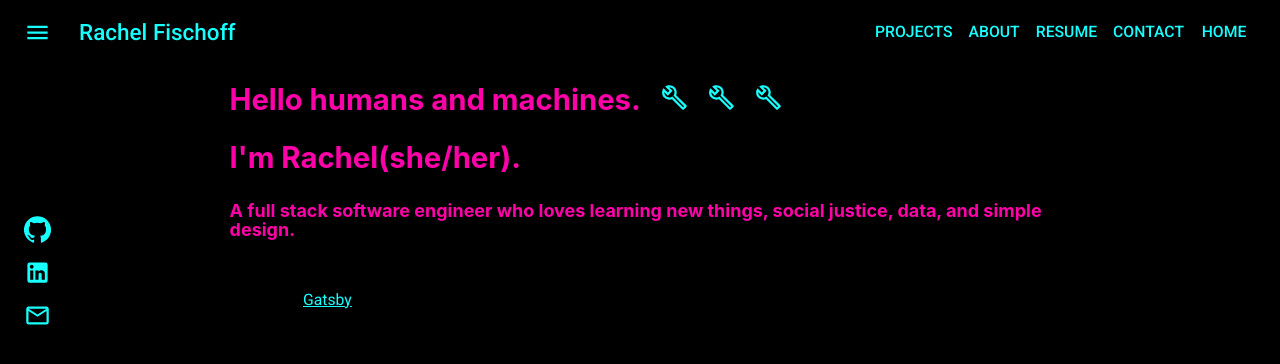
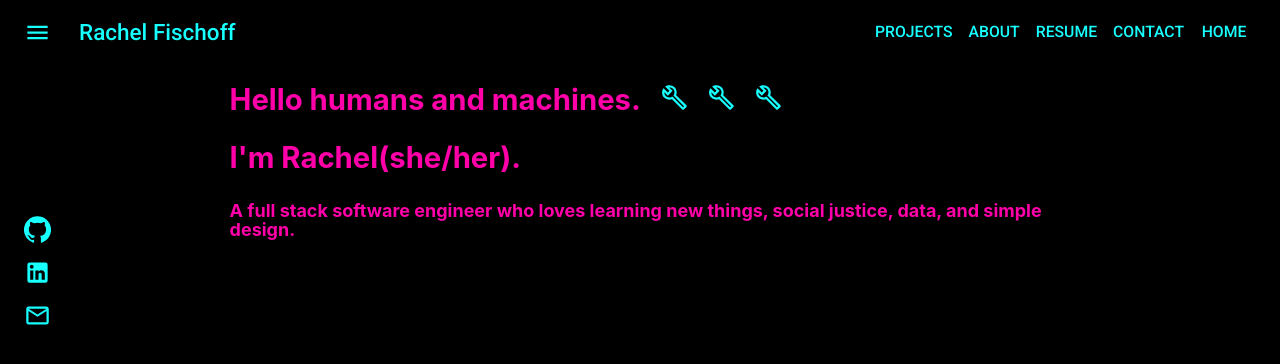
Before and after one commit to rachel-fischoff/gatsby-portfolio, a Gatsby site: page / in a window 1280 px wide. Built offline with nearby package versions, Linux system fonts and the light colour scheme; Gatsby itself is replaced by a stand-in of ours.

Commit message:
without gatsby link

```diff
--- a/src/components/layout.js
+++ b/src/components/layout.js
@@ -48,9 +48,9 @@ const Layout = ({ children }) => {
         >
           <main> {children} </main>
           <footer>
-            {" "}
+            {/* {" "}
             ©{new Date().getFullYear()}, Built with {` `}{" "}
-            <a href="https://www.gatsbyjs.org"> Gatsby </a>{" "}
+            <a href="https://www.gatsbyjs.org"> Gatsby </a>{" "} */}
           </footer>{" "}
         </div>{" "}
       </ThemeProvider>{" "}
```
